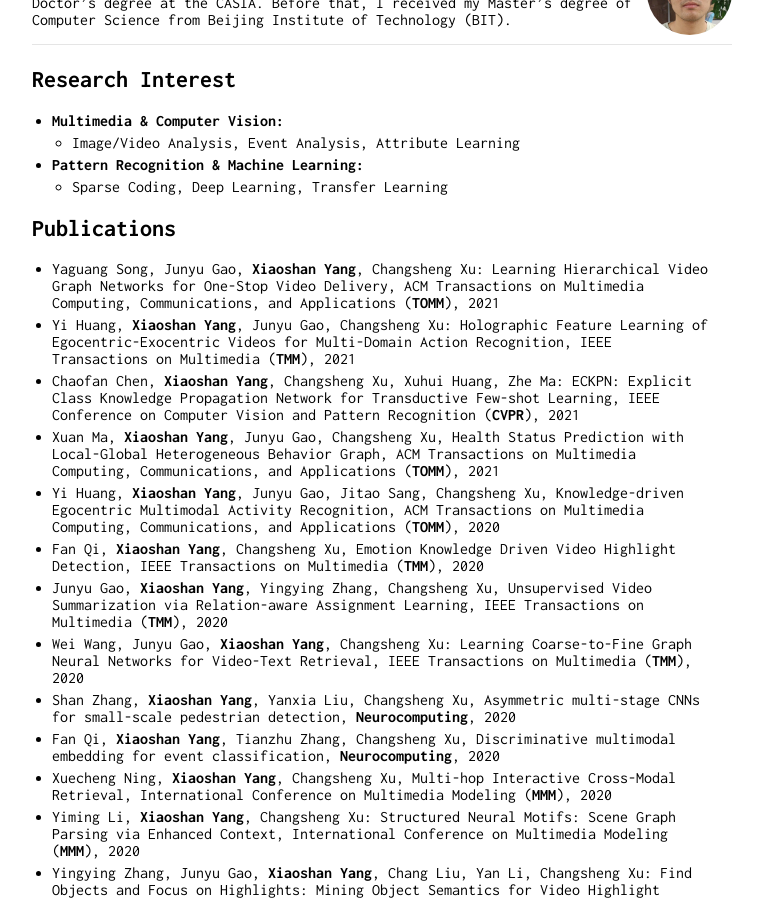
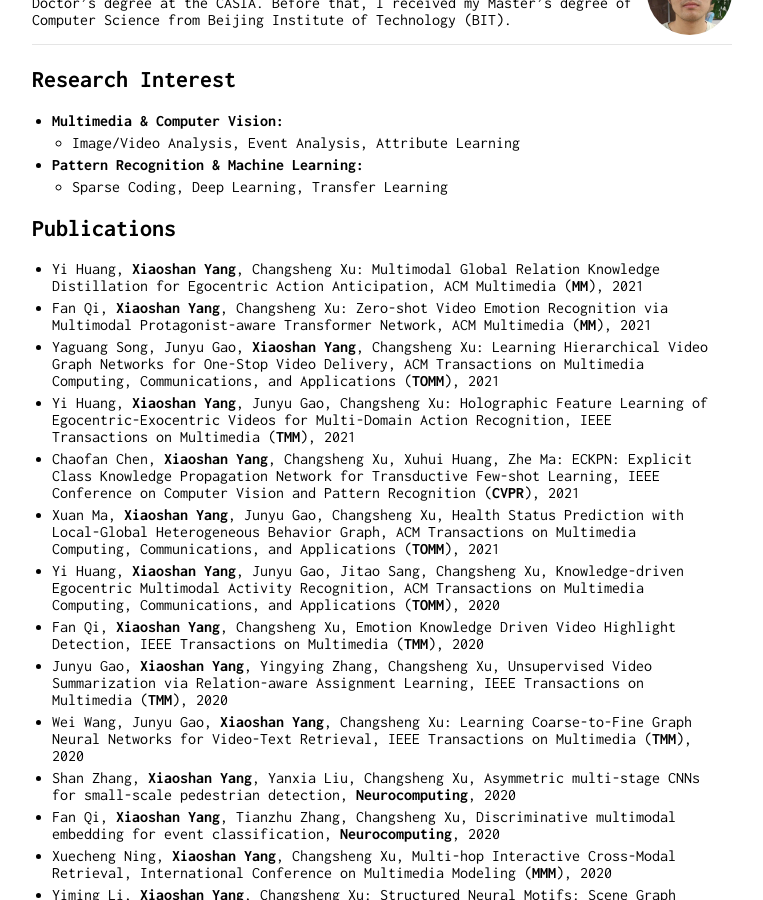
Before and after one commit to YangXS/yangxs.github.io, a Jekyll site: the page built from index.md, in a window 1280 px wide and 900 px high, scrolled down 316 px. Shown: the whole window, without its empty margins (258-1021 px from the left). Built offline with Jekyll 4.4.1, drawn with Linux system fonts in a browser that asks for light colours; our own code applies the rules of GitHub Pages for plain Markdown files.

Commit message:
Update index.md

```diff
--- a/index.md
+++ b/index.md
@@ -18,6 +18,8 @@ I am an Associate Researcher at National Lab of Pattern Recognition, Institute o
   + <font size="3">Sparse Coding, Deep Learning, Transfer Learning</font>
 
 ## Publications
+* Yi Huang, **Xiaoshan Yang**, Changsheng Xu: Multimodal Global Relation Knowledge Distillation for Egocentric Action Anticipation, ACM Multimedia (**MM**), 2021
+* Fan Qi, **Xiaoshan Yang**, Changsheng Xu: Zero-shot Video Emotion Recognition via Multimodal Protagonist-aware Transformer Network,  ACM Multimedia (**MM**), 2021
 * Yaguang Song, Junyu Gao, **Xiaoshan Yang**, Changsheng Xu: Learning Hierarchical Video Graph Networks for One-Stop Video Delivery, ACM Transactions on Multimedia Computing, Communications, and Applications (**TOMM**), 2021
 * Yi Huang, **Xiaoshan Yang**, Junyu Gao, Changsheng Xu: Holographic Feature Learning of Egocentric-Exocentric Videos for Multi-Domain Action Recognition, IEEE Transactions on Multimedia (**TMM**), 2021
 * Chaofan Chen, **Xiaoshan Yang**, Changsheng Xu, Xuhui Huang, Zhe Ma: ECKPN: Explicit Class Knowledge Propagation Network for Transductive Few-shot Learning, IEEE Conference on Computer Vision and Pattern Recognition (**CVPR**), 2021
```
